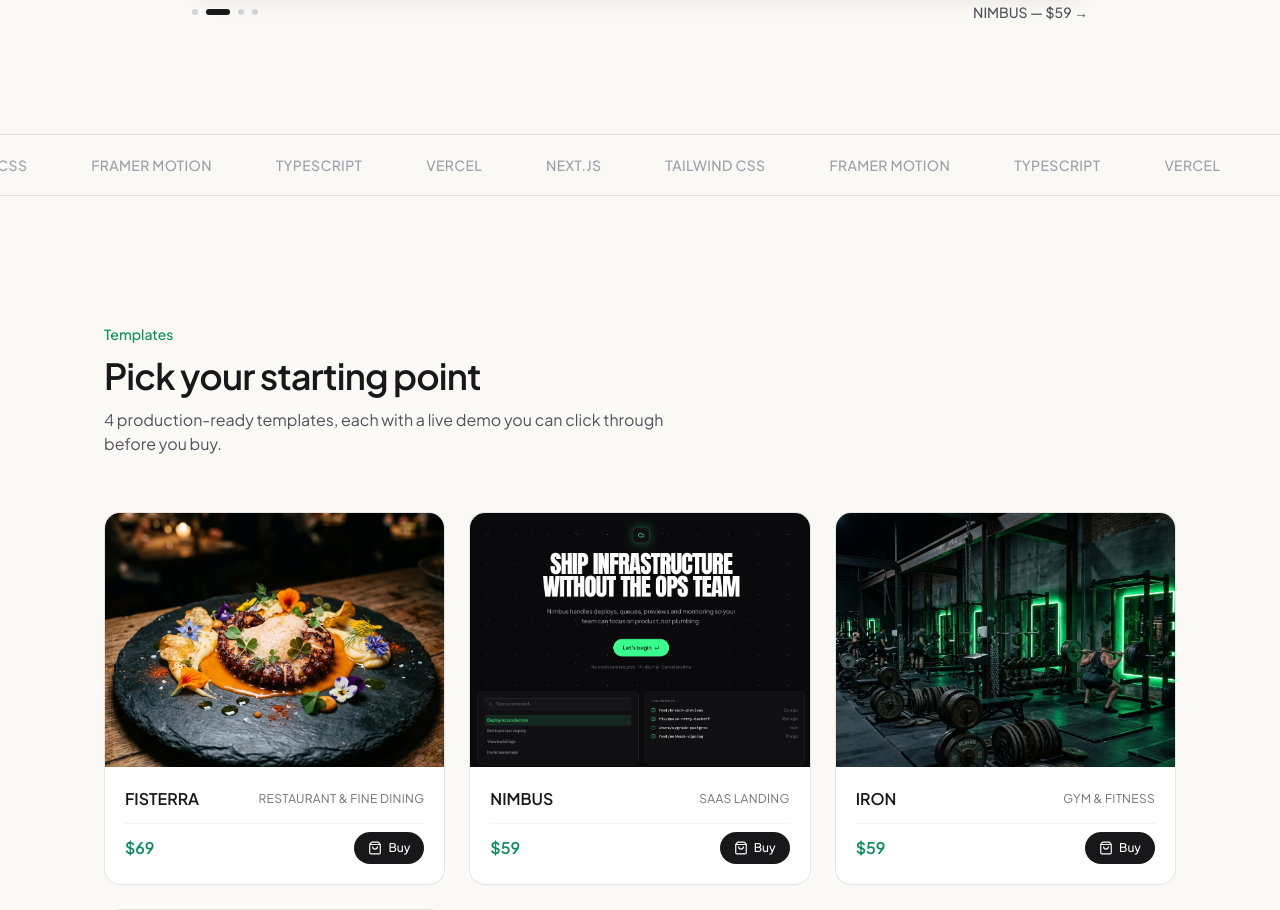
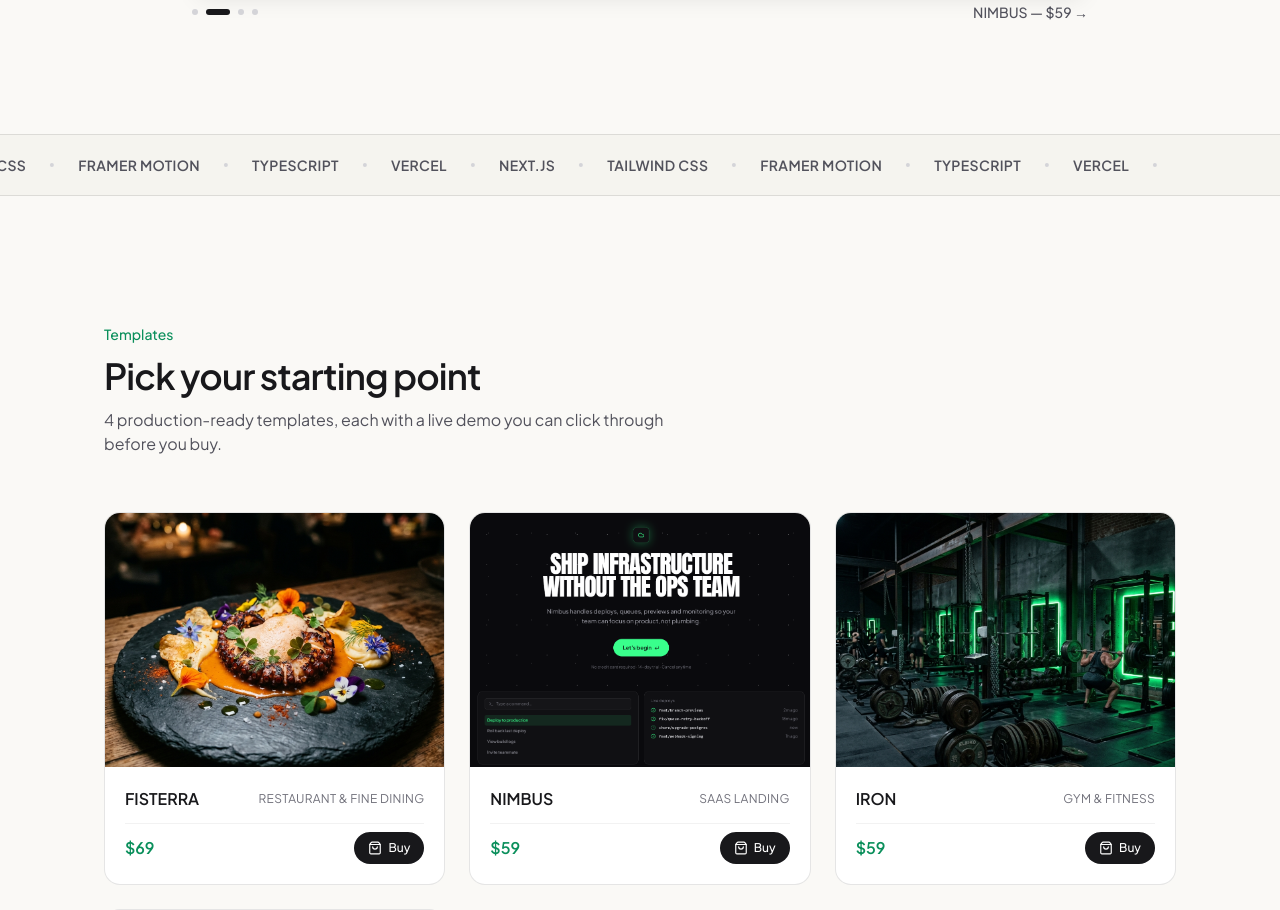
Before and after one commit to invPablo/northkrakenweb, a Next.js app: page / in a window 1280 px wide. Shown: the part 1200-2110 px from the top of the page. Built offline with nearby package versions, Linux system fonts and the light colour scheme; grey boxes are pictures that could not be loaded.

Commit message:
Mejora la banda de tech marquee
Fondo surface para distinguirla del resto, texto más oscuro/legible
(zinc-600 semibold en vez de zinc-400) y separadores con punto entre
cada tecnología en vez de solo espacio en blanco.

Co-Authored-By: Claude Sonnet 4.6 <noreply@anthropic.com>

```diff
--- a/src/app/page.tsx
+++ b/src/app/page.tsx
@@ -201,13 +201,16 @@ export default function Home() {
       </section>
 
       {/* TECH MARQUEE */}
-      <div className="border-y border-black/10 py-5 overflow-hidden">
+      <div className="border-y border-black/10 bg-surface/50 py-5 overflow-hidden">
         <div className="marquee-track">
           {Array.from({ length: 2 }).map((_, i) => (
             <span key={i} className="flex items-center shrink-0">
               {["Next.js", "Tailwind CSS", "Framer Motion", "TypeScript", "Vercel"].map((tool) => (
-                <span key={tool} className="text-sm font-medium uppercase tracking-wide px-8 text-zinc-400">
-                  {tool}
+                <span key={tool} className="flex items-center shrink-0">
+                  <span className="text-sm font-semibold uppercase tracking-wide px-6 text-zinc-600">
+                    {tool}
+                  </span>
+                  <span className="w-1 h-1 rounded-full bg-zinc-300" />
                 </span>
               ))}
             </span>
```
